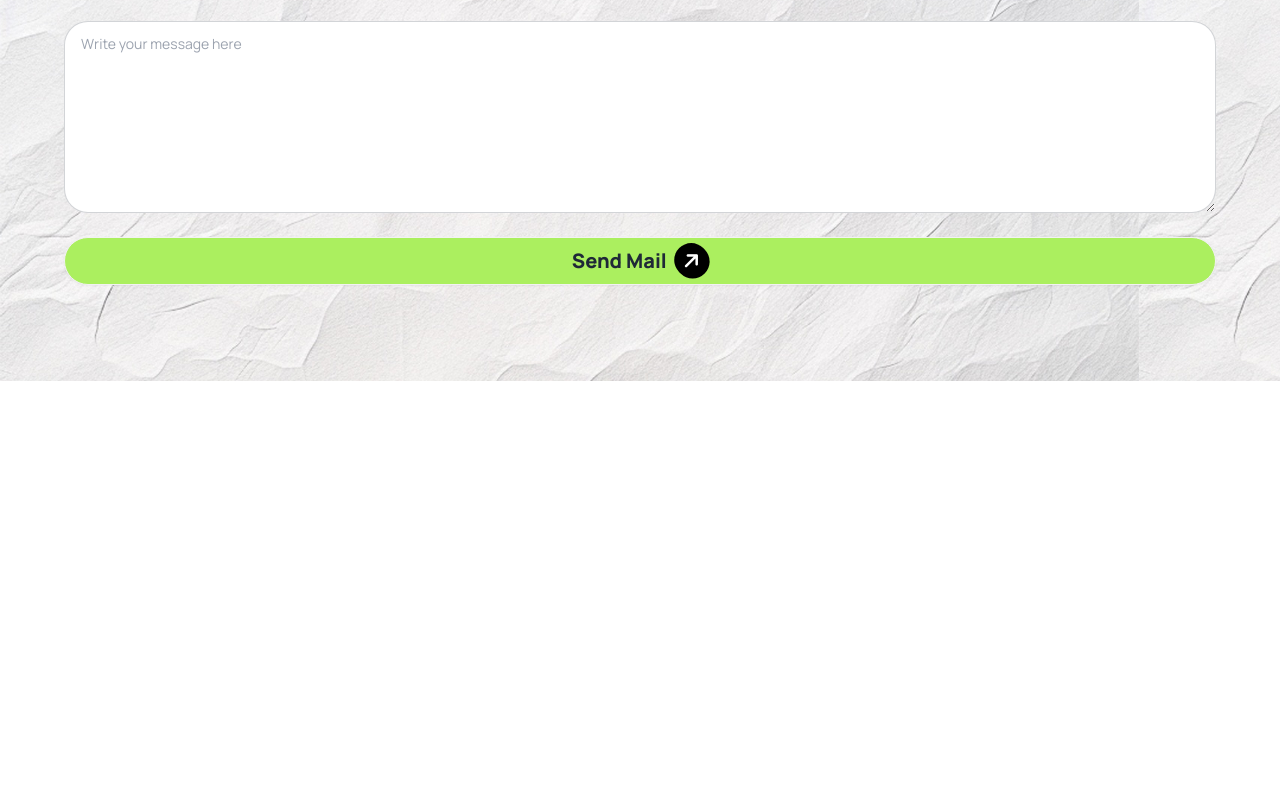
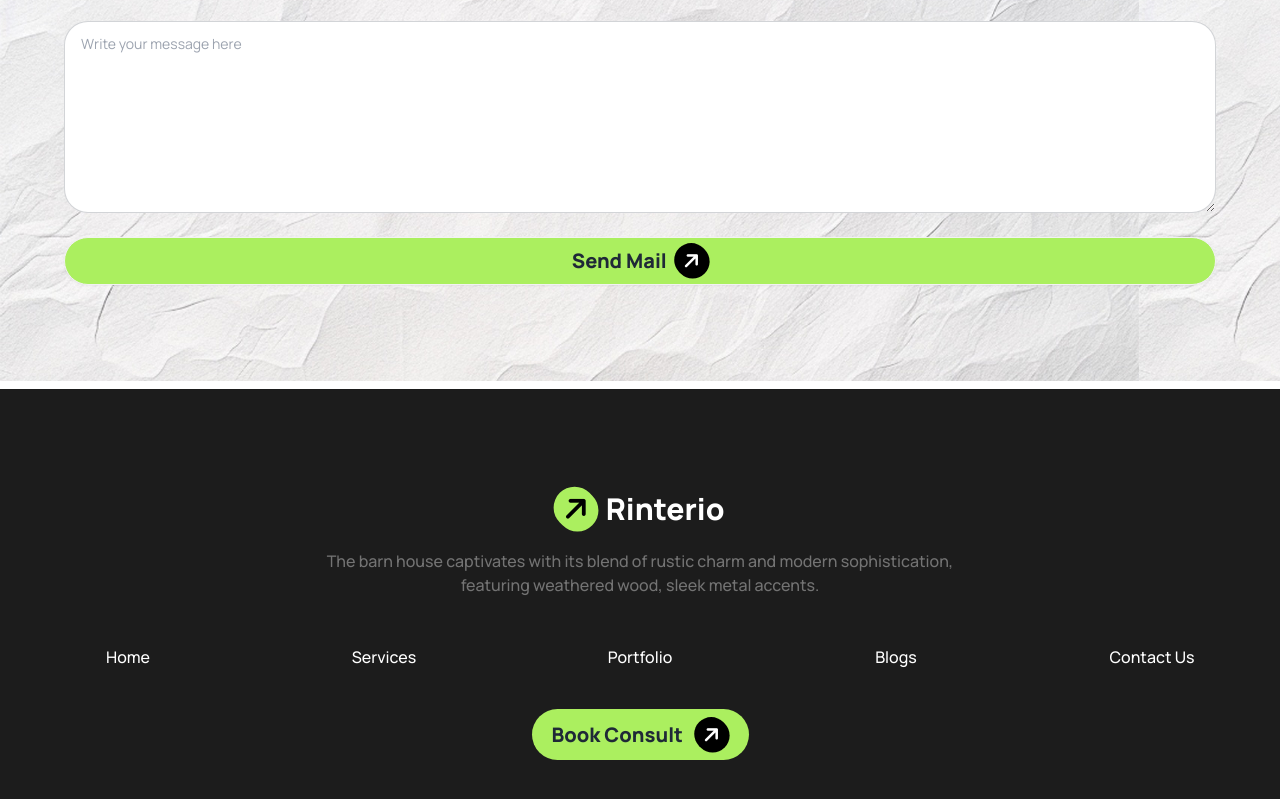
Before and after one commit to mtowfiq/Assignment-3, a plain HTML site: page index.html in a window 1280 px wide. Shown: the part 3548-4347 px from the top of the page. Before the commit the page ends 4025 px from the top, so only its background shows below. Drawn offline with nearby package versions, Linux system fonts and the light colour scheme.

Commit message:
Finished footer section

```diff
--- a/index.html
+++ b/index.html
@@ -230,7 +230,7 @@
             </div>
          </section>
          <!-- Next Project section -->
-          <div style="background: url(assets/bg.jpg);" class="py-24 mb-24">
+          <div style="background: url(assets/bg.jpg);" class="py-24 mb-2">
             <section class="max-w-6xl mx-auto">
                 <div class="mb-6 text-center space-y-6">
                     <h3 class="rounded-full inline px-4 py-2 font-bold mx-0" style="background-color: rgba(171, 239, 95, 0.2);"><i class="fa-solid fa-arrow-right rounded-full p-2 font-semibold mx-0"></i> Let’s Connect</h3>
@@ -249,8 +249,23 @@
             </section>
           </div>
     </main>
-    <footer>
-
+    <footer style="background-color: rgb(28, 28, 28);" class="py-24">
+        <div class="max-w-6xl mx-auto">
+            <div class="text-center">
+                <a class="btn btn-ghost text-3xl font-extrabold text-white"><i class="fa-solid fa-arrow-right -rotate-45 bg-primary rounded-full p-2 font-semibold text-black"></i> Rinterio</a>
+                <p class="font-medium mt-4 mb-12" style="color: rgb(115, 115, 115);">The barn house captivates with its blend of rustic charm and modern sophistication, <br> featuring weathered wood, sleek metal accents.</p>
+            </div>
+            <div class="grid grid-cols-1 md:grid-cols-5 lg:gap-32 md:gap-24 md:mb-12 mb-8 text-center">
+                <p class="font-medium text-white ">Home</p>
+                <p class="font-medium text-white">Services</p>
+                <p class="font-medium text-white">Portfolio</p>
+                <p class="font-medium text-white">Blogs</p>
+                <p class="font-medium text-white">Contact Us</p>
+            </div>
+            <div class="text-center">
+                <a class="bg-primary rounded-full text-xl font-extrabold py-3 px-5">Book Consult <i class="fa-solid fa-arrow-right -rotate-45 bg-black font-semibold text-white rounded-full p-2 ml-2"></i></a>
+            </div>
+        </div>
     </footer>
 </body>
 </html>
```
